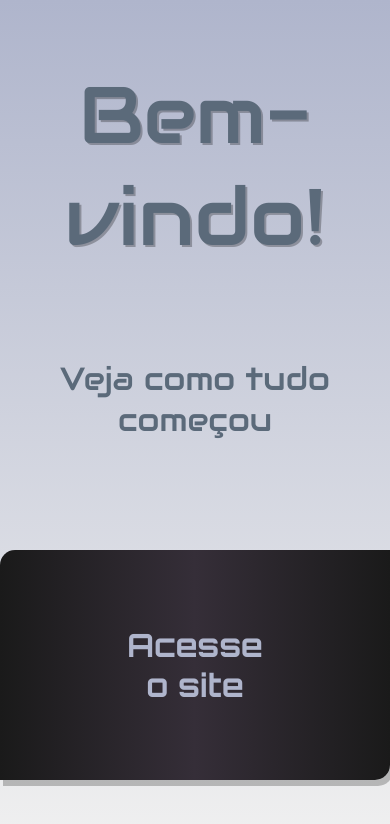
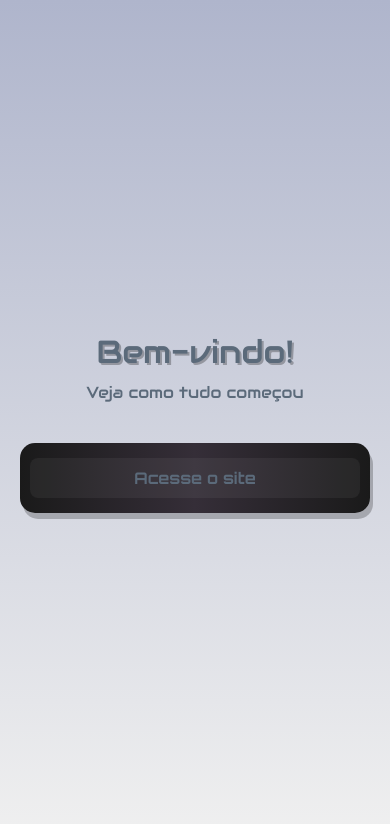
Before and after one commit to guilhermebararua/projeto-videogame, a plain HTML site: page docs/index.html in a window 390 px wide. Drawn offline with Linux system fonts and the light colour scheme.

Commit message:
alteracoes do arquivo

```diff
--- a/docs/css/style.css
+++ b/docs/css/style.css
@@ -90,7 +90,6 @@ nav > a:hover {
 main {
     background-image: linear-gradient(to right, var(--cor3), var(--cor2), var(--cor3));
     min-width: 300px;
-    max-width: 1000px;
     min-height: 300px;
     margin-bottom: 30px;
     margin: auto;
@@ -99,6 +98,7 @@ main {
     border-bottom-left-radius: 10px;
     border-bottom-right-radius: 10px;
     margin-top: 1px;
+    max-width: 1000px;
 
 }
 
--- a/docs/index.html
+++ b/docs/index.html
@@ -5,12 +5,13 @@
     <meta name="viewport" content="width=device-width, initial-scale=1.0">
     <title>Bem vindo</title>
    <style>
-       @import url('https://fonts.googleapis.com/css2?family=Audiowide&display=swap');
+          @import url('https://fonts.googleapis.com/css2?family=Audiowide&display=swap');
         @import url('https://fonts.googleapis.com/css2?family=Orbitron:wght@400..900&display=swap');
 
         * {
             margin: 0;
             padding: 0;
+            box-sizing: border-box;
         }
 
         :root {
@@ -32,56 +33,82 @@
             justify-content: center;
             align-items: center;
             flex-direction: column;
+            padding: 20px;
         }
 
         header {
             text-align: center;
-            margin-bottom: 50px;
+            margin-bottom: 40px;
         }
 
         header h1 {
             color: var(--cor5);
             font-family: var(--fonte-destaque);
-            font-size: 5em;
+            font-size: 2.8em;
             text-shadow: 2px 2px 0px rgba(0,0,0,0.27);
             font-weight: normal;
-            margin-bottom: 90px;
+            margin-bottom: 10px;
         }
 
         header p {
             color: var(--cor5);
             font-family: var(--fonte-destaque);
-            font-size: 2em;
-            padding-bottom: 60px;
+            font-size: 1.3em;
         }
 
         nav {
             background-image: linear-gradient(to right, var(--cor3), var(--cor2), var(--cor3));
-            padding: 40px 70px;
+            padding: 20px;
             text-align: center;
             box-shadow: 3px 6px rgba(0,0,0,0.23);
             display: flex;
             justify-content: center;
             flex-wrap: wrap;
-            border-radius: 15px 0px;
+            border-radius: 15px;
+            width: 100%;
+            max-width: 600px;
         }
 
         nav a {
             font-family: var(--fonte-orbitron);
-            margin: 20px;
-            padding: 15px 30px;
+            margin: 10px;
+            padding: 12px 25px;
             text-decoration: none;
             font-weight: bold;
-            color: var(--cor1);
-            transition: 0.5s;
+            color: var(--cor5);
+            transition: 0.3s;
             border-radius: 8px;
-            font-size: 2em;
-
+            background-color: rgba(255,255,255,0.05);
+            font-size: 1.2em;
+            flex: 1 1 auto;
+            text-align: center;
         }
 
         nav a:hover {
             color: var(--cor0);
             background-color: rgba(91,106,122,0.8);
+        }
+
+
+        @media screen and (max-width: 480px) {
+            header h1 {
+                font-size: 2em;
+            }
+
+            header p {
+                font-size: 1em;
+            }
+
+            nav {
+                flex-direction: column;
+                padding: 10px;
+            }
+
+            nav a {
+                font-size: 1em;
+                padding: 10px 15px;
+                margin: 5px 0;
+            }
         }
     </style>
 </head>
```
Also changed, not shown: docs/index.hml/história.html (+6 -3 lines), docs/imagens/magnavox2.jpg (added).
